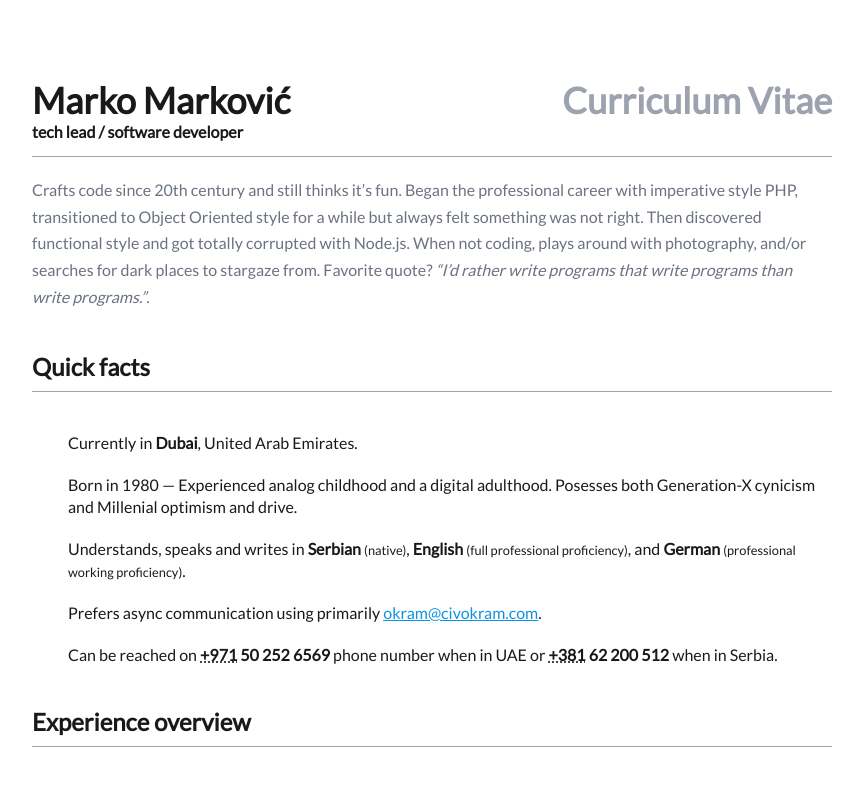
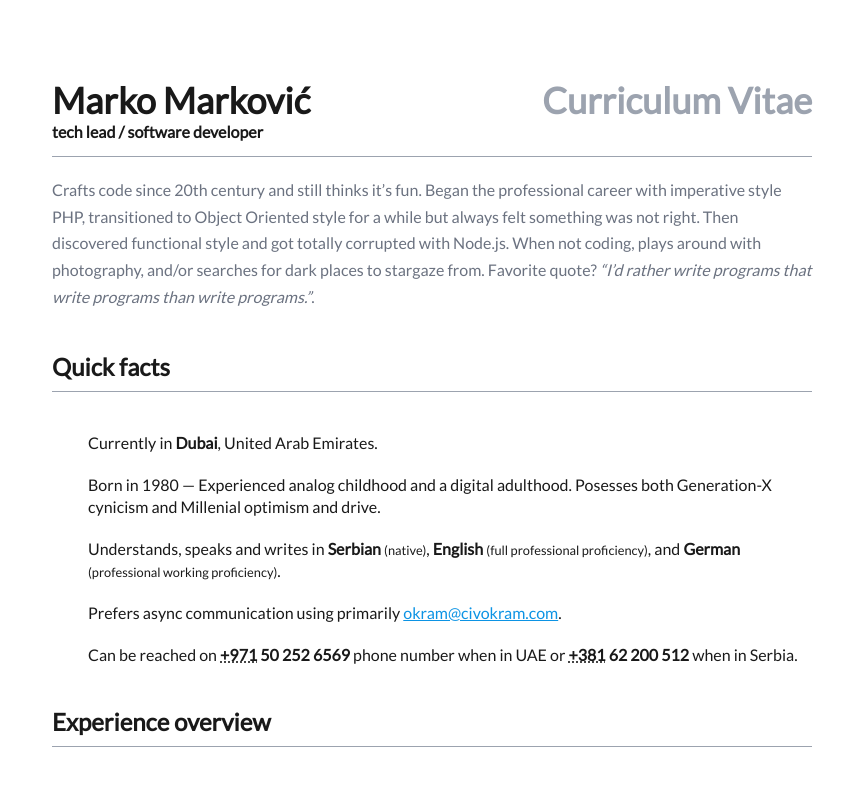
Before and after one commit to markomarkovic/cv, a Vue app: page / in a window 1280 px wide. Shown: the top 792 px of the page, without its empty margins (208-1071 px from the left). Built offline with nearby package versions, Linux system fonts and the light colour scheme.

Commit message:
Add padding

```diff
--- a/src/index.css
+++ b/src/index.css
@@ -12,7 +12,7 @@ body {
 }
 
 .container {
-  @apply mx-auto mt-20;
+  @apply mx-auto mt-20 px-5 print:px-0;
   max-width: 800px;
 }
 
```
